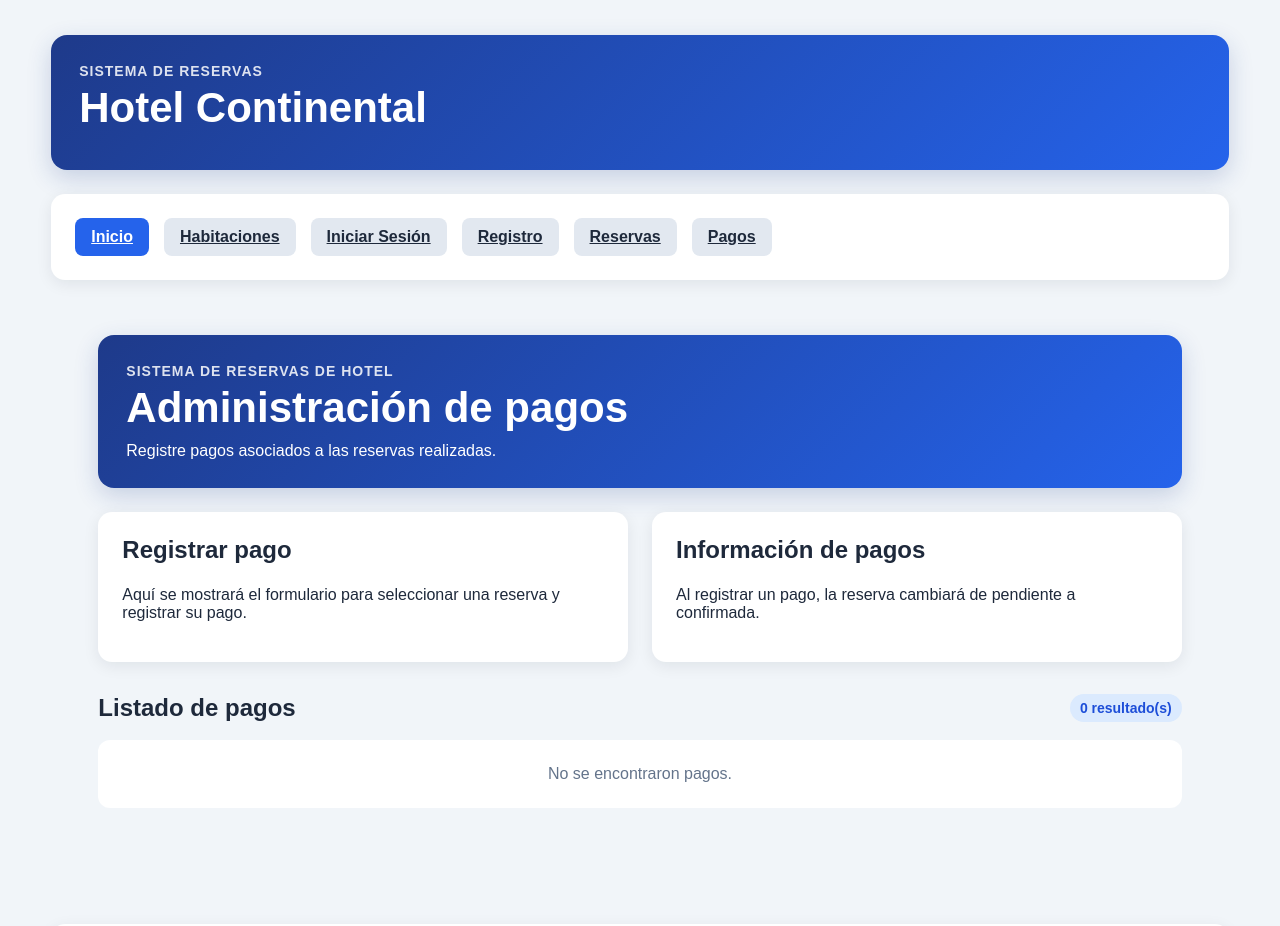
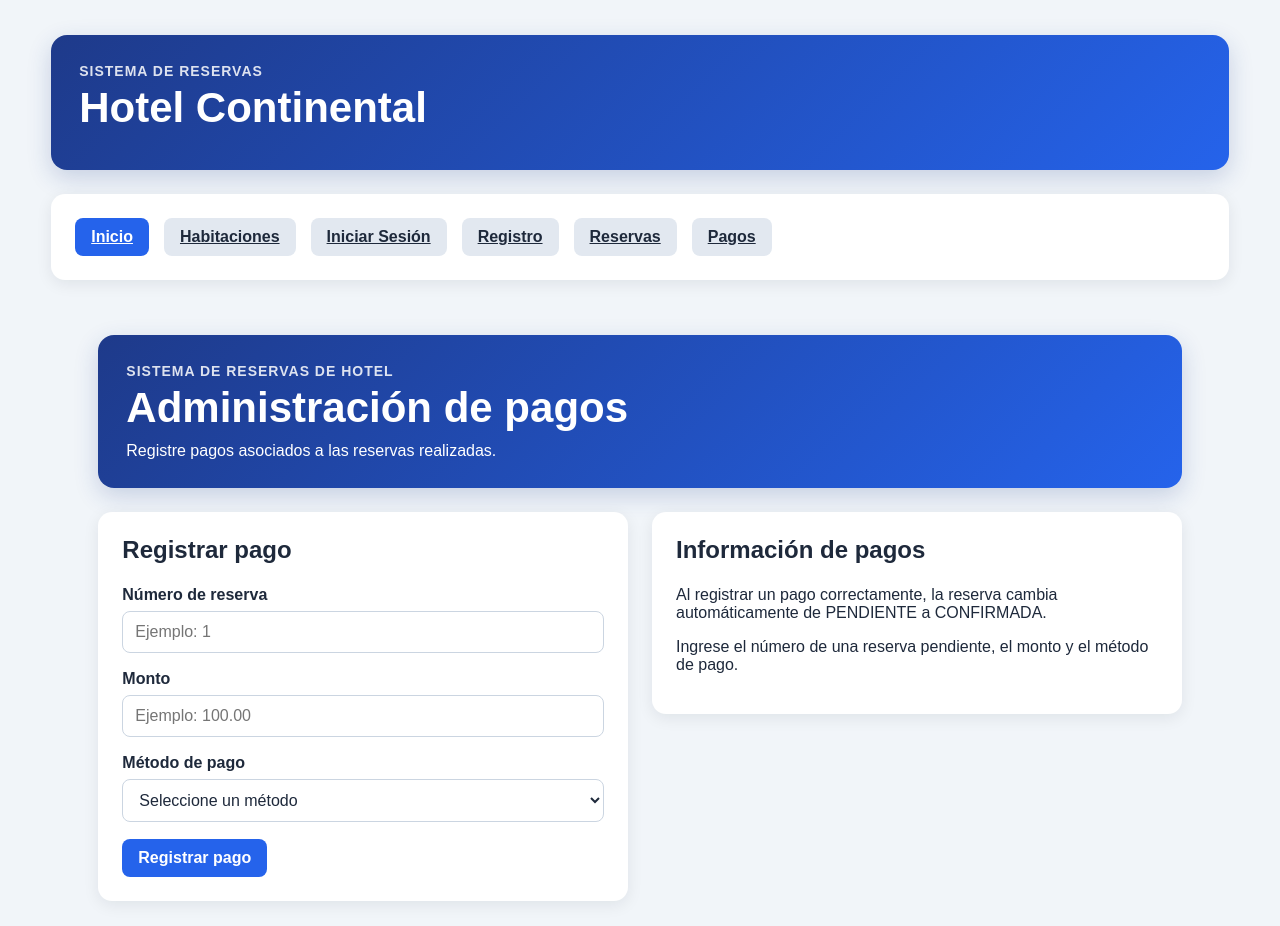
Before and after one commit to Chavezcitooo/T02_03_ReservaHotel, a React app in the folder frontend/: page /pagos in a window 1280 px wide. Shown: the top 926 px of the page. Built offline with nearby package versions, Linux system fonts and the light colour scheme; the HTML template or start-up script is replaced by a standard one.

Commit message:
Implementar consulta de reservas y actualización del estado

```diff
--- a/frontend/src/components/pagos/PagoForm.jsx
+++ b/frontend/src/components/pagos/PagoForm.jsx
@@ -1,12 +1,120 @@
-function PagoForm() {
+import { useState } from "react";
+
+const formularioInicial = {
+  reserva_id: "",
+  monto: "",
+  metodo_pago: "",
+};
+
+function PagoForm({ onGuardar, cargando }) {
+  const [formulario, setFormulario] = useState(formularioInicial);
+  const [error, setError] = useState("");
+
+  const manejarCambio = (evento) => {
+    const { name, value } = evento.target;
+
+    setFormulario((datosAnteriores) => ({
+      ...datosAnteriores,
+      [name]: value,
+    }));
+  };
+
+  const manejarEnvio = async (evento) => {
+    evento.preventDefault();
+    setError("");
+
+    if (
+      formulario.reserva_id === "" ||
+      formulario.monto === "" ||
+      formulario.metodo_pago === ""
+    ) {
+      setError("Todos los campos son obligatorios.");
+      return;
+    }
+
+    if (Number(formulario.reserva_id) <= 0) {
+      setError("El ID de la reserva debe ser mayor que cero.");
+      return;
+    }
+
+    if (Number(formulario.monto) <= 0) {
+      setError("El monto debe ser mayor que cero.");
+      return;
+    }
+
+    const datosPago = {
+      reserva_id: Number(formulario.reserva_id),
+      monto: Number(formulario.monto),
+      metodo_pago: formulario.metodo_pago,
+    };
+
+    const guardadoCorrecto = await onGuardar(datosPago);
+
+    if (guardadoCorrecto) {
+      setFormulario(formularioInicial);
+    }
+  };
+
   return (
     <section className="panel">
       <h2>Registrar pago</h2>
 
-      <p>
-        Aquí se mostrará el formulario para seleccionar una reserva y registrar
-        su pago.
-      </p>
+      {error && <div className="alerta alerta-error">{error}</div>}
+
+      <form onSubmit={manejarEnvio}>
+        <div className="grupo-formulario">
+          <label htmlFor="reserva_id">Número de reserva</label>
+
+          <input
+            id="reserva_id"
+            name="reserva_id"
+            type="number"
+            min="1"
+            placeholder="Ejemplo: 1"
+            value={formulario.reserva_id}
+            onChange={manejarCambio}
+          />
+        </div>
+
+        <div className="grupo-formulario">
+          <label htmlFor="monto">Monto</label>
+
+          <input
+            id="monto"
+            name="monto"
+            type="number"
+            min="0.01"
+            step="0.01"
+            placeholder="Ejemplo: 100.00"
+            value={formulario.monto}
+            onChange={manejarCambio}
+          />
+        </div>
+
+        <div className="grupo-formulario">
+          <label htmlFor="metodo_pago">Método de pago</label>
+
+          <select
+            id="metodo_pago"
+            name="metodo_pago"
+            value={formulario.metodo_pago}
+            onChange={manejarCambio}
+          >
+            <option value="">Seleccione un método</option>
+            <option value="Efectivo">Efectivo</option>
+            <option value="Tarjeta">Tarjeta</option>
+            <option value="Transferencia">Transferencia</option>
+          </select>
+        </div>
+
+        <button
+          type="submit"
+          className="boton boton-principal"
+          disabled={cargando}
+        >
+          {cargando ? "Registrando..." : "Registrar pago"}
+        </button>
+      </form>
     </section>
   );
 }
--- a/frontend/src/components/pagos/PagoList.jsx
+++ b/frontend/src/components/pagos/PagoList.jsx
@@ -1,6 +1,6 @@
 function PagoList({ pagos, cargando }) {
   if (cargando) {
-    return <p className="mensaje-listado">Cargando pagos...</p>;
+    return <p className="mensaje-listado">Registrando pago...</p>;
   }
 
   if (pagos.length === 0) {
@@ -9,9 +9,40 @@ function PagoList({ pagos, cargando }) {
 
   return (
     <div className="pagos-grid">
-      {pagos.map((pago) => (
-        <article key={pago.id} className="panel">
-          <h3>Pago #{pago.id}</h3>
+      {pagos.map((pago, indice) => (
+        <article
+          key={pago.id ?? `${pago.reserva_id}-${indice}`}
+          className="panel"
+        >
+          <h3>Pago #{pago.id ?? indice + 1}</h3>
+
+          <p>
+            <strong>Reserva:</strong> {pago.reserva_id}
+          </p>
+
+          <p>
+            <strong>Monto:</strong> ${Number(pago.monto).toFixed(2)}
+          </p>
+
+          <p>
+            <strong>Método:</strong> {pago.metodo_pago}
+          </p>
+
+          {pago.fecha_pago && (
+            <p>
+              <strong>Fecha de pago:</strong>{" "}
+              {new Date(pago.fecha_pago).toLocaleString()}
+            </p>
+          )}
+
+          <p>
+            <strong>Estado anterior:</strong> PENDIENTE
+          </p>
+
+          <p>
+            <strong>Estado actual:</strong>{" "}
+            <span className="estado-confirmada">CONFIRMADA</span>
+          </p>
         </article>
       ))}
     </div>
--- a/frontend/src/pages/PagosPage.jsx
+++ b/frontend/src/pages/PagosPage.jsx
@@ -1,7 +1,59 @@
+import { useState } from "react";
+
 import PagoForm from "../components/pagos/PagoForm";
 import PagoList from "../components/pagos/PagoList";
+import { registrarPago } from "../services/pagosService";
 
 function PagosPage() {
+  const [pagos, setPagos] = useState([]);
+  const [cargando, setCargando] = useState(false);
+  const [mensaje, setMensaje] = useState("");
+  const [error, setError] = useState("");
+
+  const guardarPago = async (datosPago) => {
+    try {
+      setCargando(true);
+      setMensaje("");
+      setError("");
+
+      const nuevoPago = await registrarPago(datosPago);
+
+      const pagoConfirmado = {
+        ...nuevoPago,
+        reserva_id: nuevoPago.reserva_id ?? datosPago.reserva_id,
+        monto: nuevoPago.monto ?? datosPago.monto,
+        metodo_pago: nuevoPago.metodo_pago ?? datosPago.metodo_pago,
+        estado_reserva: "CONFIRMADA",
+      };
+
+      setPagos((pagosAnteriores) => [
+        ...pagosAnteriores,
+        pagoConfirmado,
+      ]);
+
+      setMensaje(
+        `Pago registrado correctamente. La reserva #${datosPago.reserva_id} cambió de PENDIENTE a CONFIRMADA.`
+      );
+
+      return true;
+    } catch (errorPeticion) {
+      const detalle =
+        errorPeticion.response?.data?.detail ||
+        errorPeticion.response?.data?.mensaje ||
+        "No se pudo registrar el pago.";
+
+      setError(
+        typeof detalle === "string"
+          ? detalle
+          : "No se pudo registrar el pago."
+      );
+
+      return false;
+    } finally {
+      setCargando(false);
+    }
+  };
+
   return (
     <main className="contenedor">
       <header className="encabezado">
@@ -12,14 +64,35 @@ function PagosPage() {
         <p>Registre pagos asociados a las reservas realizadas.</p>
       </header>
 
+      {mensaje && (
+        <div className="alerta alerta-exito">
+          {mensaje}
+        </div>
+      )}
+
+      {error && (
+        <div className="alerta alerta-error">
+          {error}
+        </div>
+      )}
+
       <div className="paneles-superiores">
-        <PagoForm />
+        <PagoForm
+          onGuardar={guardarPago}
+          cargando={cargando}
+        />
 
         <section className="panel">
           <h2>Información de pagos</h2>
 
           <p>
-            Al registrar un pago, la reserva cambiará de pendiente a confirmada.
+            Al registrar un pago correctamente, la reserva cambia
+            automáticamente de PENDIENTE a CONFIRMADA.
+          </p>
+
+          <p>
+            Ingrese el número de una reserva pendiente, el monto y el método
+            de pago.
           </p>
         </section>
       </div>
@@ -28,10 +101,10 @@ function PagosPage() {
         <div className="listado-encabezado">
           <h2>Listado de pagos</h2>
 
-          <span>0 resultado(s)</span>
+          <span>{pagos.length} resultado(s)</span>
         </div>
 
-        <PagoList pagos={[]} cargando={false} />
+        <PagoList pagos={pagos} cargando={false} />
       </section>
     </main>
   );
--- a/frontend/src/pages/ReservasPage.jsx
+++ b/frontend/src/pages/ReservasPage.jsx
@@ -3,10 +3,16 @@ import { useState } from "react";
 import ReservaForm from "../components/reservas/ReservaForm";
 import ReservaList from "../components/reservas/ReservaList";
 
-import { crearReserva } from "../services/reservasService";
+import {
+  crearReserva,
+  obtenerReservasPorUsuario,
+} from "../services/reservasService";
 
 function ReservasPage() {
   const [reservas, setReservas] = useState([]);
+  const [usuarioConsulta, setUsuarioConsulta] = useState("");
+  const [cargandoReservas, setCargandoReservas] = useState(false);
+
   const [mensaje, setMensaje] = useState("");
   const [tipoMensaje, setTipoMensaje] = useState("");
 
@@ -27,25 +33,66 @@ function ReservasPage() {
       return detalle;
     }
 
-    return "No se pudo registrar la reserva.";
+    return "No se pudo completar la operación.";
+  };
+
+  const cargarReservasUsuario = async (usuarioId) => {
+    try {
+      setCargandoReservas(true);
+
+      const datos = await obtenerReservasPorUsuario(usuarioId);
+
+      setReservas(datos);
+
+      return true;
+    } catch (error) {
+      setReservas([]);
+      mostrarMensaje(obtenerMensajeError(error), "error");
+
+      return false;
+    } finally {
+      setCargandoReservas(false);
+    }
   };
 
   const guardarReserva = async (datosReserva) => {
     try {
       const nuevaReserva = await crearReserva(datosReserva);
 
-      setReservas((reservasAnteriores) => [
-        nuevaReserva,
-        ...reservasAnteriores,
-      ]);
+      await cargarReservasUsuario(datosReserva.usuario_id);
+
+      setUsuarioConsulta(String(datosReserva.usuario_id));
 
       mostrarMensaje("Reserva registrada correctamente.", "exito");
 
-      return true;
+      return Boolean(nuevaReserva);
     } catch (error) {
       mostrarMensaje(obtenerMensajeError(error), "error");
 
       return false;
+    }
+  };
+
+  const consultarReservas = async (evento) => {
+    evento.preventDefault();
+
+    if (usuarioConsulta === "") {
+      mostrarMensaje(
+        "Ingrese el número del usuario para consultar sus reservas.",
+        "error"
+      );
+      return;
+    }
+
+    const consultaCorrecta = await cargarReservasUsuario(
+      Number(usuarioConsulta)
+    );
+
+    if (consultaCorrecta) {
+      mostrarMensaje(
+        "Reservas consultadas correctamente.",
+        "exito"
+      );
     }
   };
 
@@ -78,8 +125,37 @@ function ReservasPage() {
           <h2>Consultar reservas</h2>
 
           <p>
-            Las reservas creadas durante esta sesión aparecerán en el listado.
+            Consulte las reservas guardadas de un usuario y revise su estado.
           </p>
+
+          <form onSubmit={consultarReservas}>
+            <div className="grupo-formulario">
+              <label htmlFor="usuario_consulta">
+                Número de usuario
+              </label>
+
+              <input
+                id="usuario_consulta"
+                type="number"
+                min="1"
+                placeholder="Ejemplo: 1"
+                value={usuarioConsulta}
+                onChange={(evento) =>
+                  setUsuarioConsulta(evento.target.value)
+                }
+              />
+            </div>
+
+            <button
+              type="submit"
+              className="boton boton-principal"
+              disabled={cargandoReservas}
+            >
+              {cargandoReservas
+                ? "Consultando..."
+                : "Consultar reservas"}
+            </button>
+          </form>
         </section>
       </div>
 
@@ -90,7 +166,10 @@ function ReservasPage() {
           <span>{reservas.length} resultado(s)</span>
         </div>
 
-        <ReservaList reservas={reservas} cargando={false} />
+        <ReservaList
+          reservas={reservas}
+          cargando={cargandoReservas}
+        />
       </section>
     </main>
   );
--- /dev/null
+++ b/frontend/src/services/pagosService.js
@@ -0,0 +1,8 @@
+import axios from "axios";
+
+const API_URL = "http://127.0.0.1:8000/pagos/";
+
+export const registrarPago = async (datosPago) => {
+  const respuesta = await axios.post(API_URL, datosPago);
+  return respuesta.data;
+};
```
